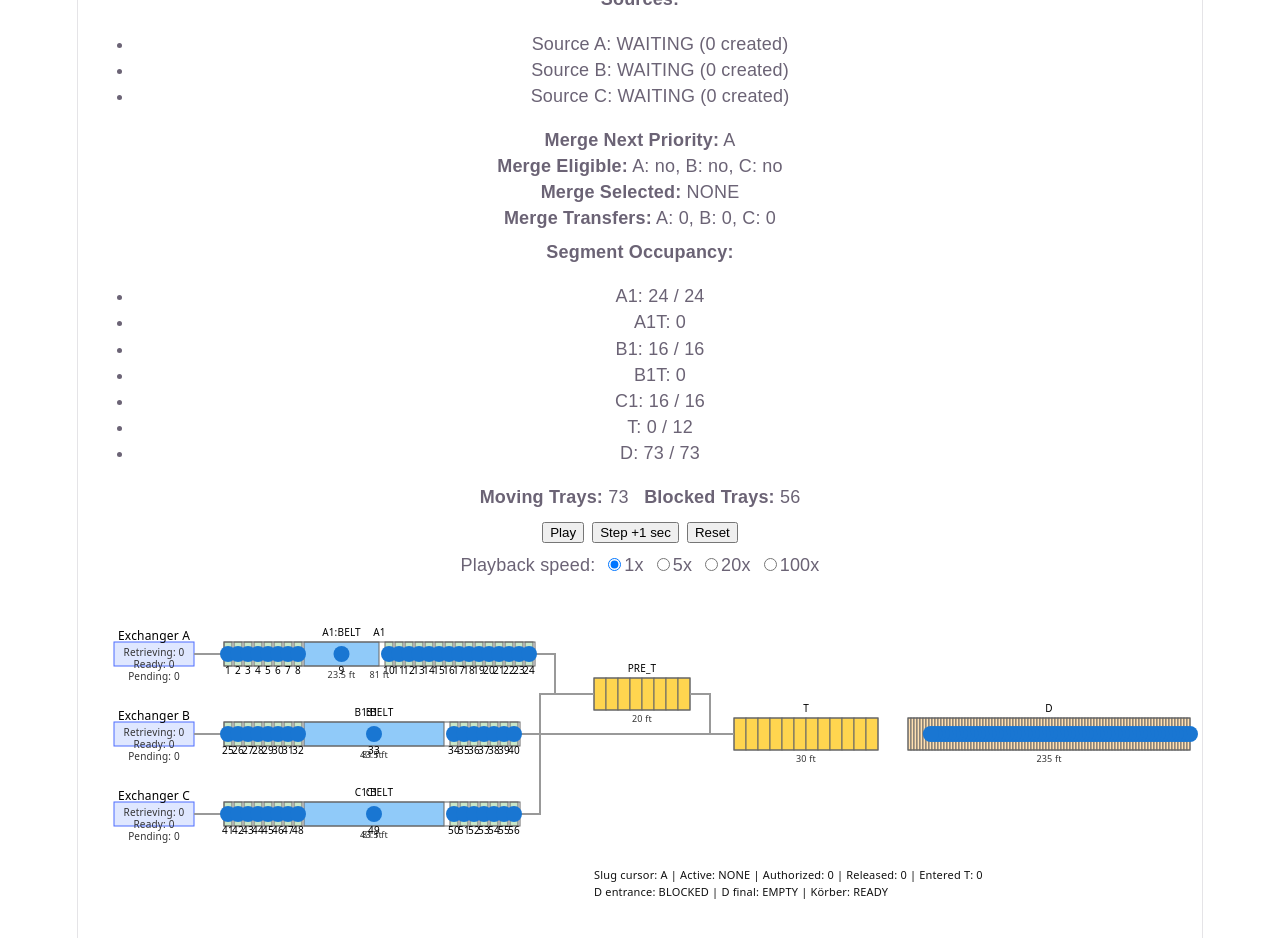
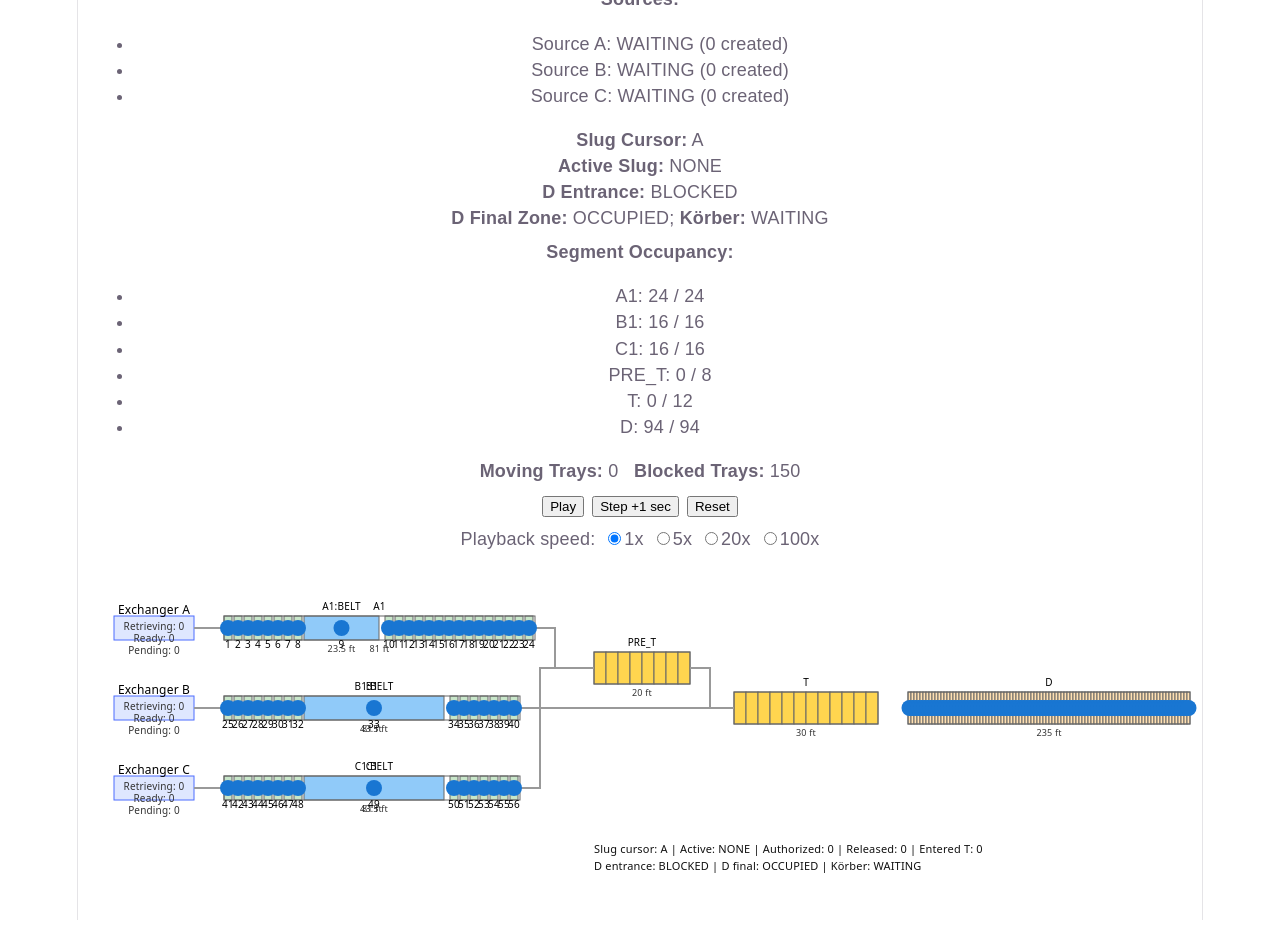
Before and after one commit to hank0820/ConveyorSimulation, a React (Vite) app: page / in a window 1280 px wide. Shown: the part 240-1178 px from the top of the page. Built offline with nearby package versions, Linux system fonts and the light colour scheme.

Commit message:
Update Milestone 7 visualization, diagnostics, and documentation

```diff
--- a/src/App.tsx
+++ b/src/App.tsx
@@ -6,13 +6,12 @@ import SimulationEngine from './simulation/SimulationEngine'
 import type { SimulationStateWithProgress } from './simulation/types'
 
 const SEGMENTS = [
-  { id: 'A1', lengthFt: 81, speedFtPerMin: 120, nextSegmentId: 'A1T', maxOccupancy: 24 },
-  { id: 'A1T', lengthFt: 59, speedFtPerMin: 120, nextSegmentId: 'T' },
-  { id: 'B1', lengthFt: 81, speedFtPerMin: 120, nextSegmentId: 'B1T', maxOccupancy: 16 },
-  { id: 'B1T', lengthFt: 44, speedFtPerMin: 120, nextSegmentId: 'T' },
+  { id: 'A1', lengthFt: 81, speedFtPerMin: 120, nextSegmentId: 'PRE_T', maxOccupancy: 24 },
+  { id: 'B1', lengthFt: 81, speedFtPerMin: 120, nextSegmentId: 'PRE_T', maxOccupancy: 16 },
   { id: 'C1', lengthFt: 81, speedFtPerMin: 120, nextSegmentId: 'T', maxOccupancy: 16 },
-  { id: 'T', lengthFt: 33, speedFtPerMin: 120, nextSegmentId: 'D', maxOccupancy: 12 },
-  { id: 'D', lengthFt: 235, speedFtPerMin: 120, maxOccupancy: 73 },
+  { id: 'PRE_T', lengthFt: 20, speedFtPerMin: 120, nextSegmentId: 'T', maxOccupancy: 8 },
+  { id: 'T', lengthFt: 30, speedFtPerMin: 120, nextSegmentId: 'D', maxOccupancy: 12 },
+  { id: 'D', lengthFt: 235, speedFtPerMin: 120, maxOccupancy: 94 },
 ]
 
 function App() {
--- a/src/components/SimulationControls.tsx
+++ b/src/components/SimulationControls.tsx
@@ -20,7 +20,7 @@ const SimulationControls: FC<Props> = ({
   onStep,
   onReset,
 }) => {
-  const { trays, segmentStats, sources, mergeState, movingCount, blockedCount, totalTraysCreated, materialBalanceError } = state
+  const { trays, segmentStats, sources, movingCount, blockedCount, totalTraysCreated, materialBalanceError } = state
 
   return (
     <div style={{ fontFamily: 'sans-serif' }}>
@@ -50,19 +50,21 @@ const SimulationControls: FC<Props> = ({
       </div>
 
       <div style={{ marginTop: 8 }}>
-        <strong>Merge Next Priority:</strong> {mergeState.nextPriority}
+        <strong>Slug Cursor:</strong> {state.slugCursor}
       </div>
 
       <div>
-        <strong>Merge Eligible:</strong> A: {mergeState.eligibleA ? 'yes' : 'no'}, B: {mergeState.eligibleB ? 'yes' : 'no'}, C: {mergeState.eligibleC ? 'yes' : 'no'}
+        <strong>Active Slug:</strong> {state.activeSlug?.source ?? 'NONE'}
+        {state.activeSlug && ` (${state.activeSlug.releasedCount}/${state.activeSlug.authorizedCount} released, ${state.activeSlug.enteredTCount} entered T)`}
       </div>
 
       <div>
-        <strong>Merge Selected:</strong> {mergeState.selectedSource}
+        <strong>D Entrance:</strong> {state.dEntranceAvailable ? 'AVAILABLE' : 'BLOCKED'}
       </div>
 
       <div>
-        <strong>Merge Transfers:</strong> A: {mergeState.cumulativeTransfersA}, B: {mergeState.cumulativeTransfersB}, C: {mergeState.cumulativeTransfersC}
+        <strong>D Final Zone:</strong> {state.dFinalZoneOccupied ? 'OCCUPIED' : 'EMPTY'};{' '}
+        <strong>Körber:</strong> {state.korber.starved ? 'STARVED' : state.korber.ready ? 'READY' : 'WAITING'}
       </div>
 
       <div style={{ marginTop: 8 }}>
```
Also changed, not shown: 1 other file (tests, documents, lock files or other folders).
